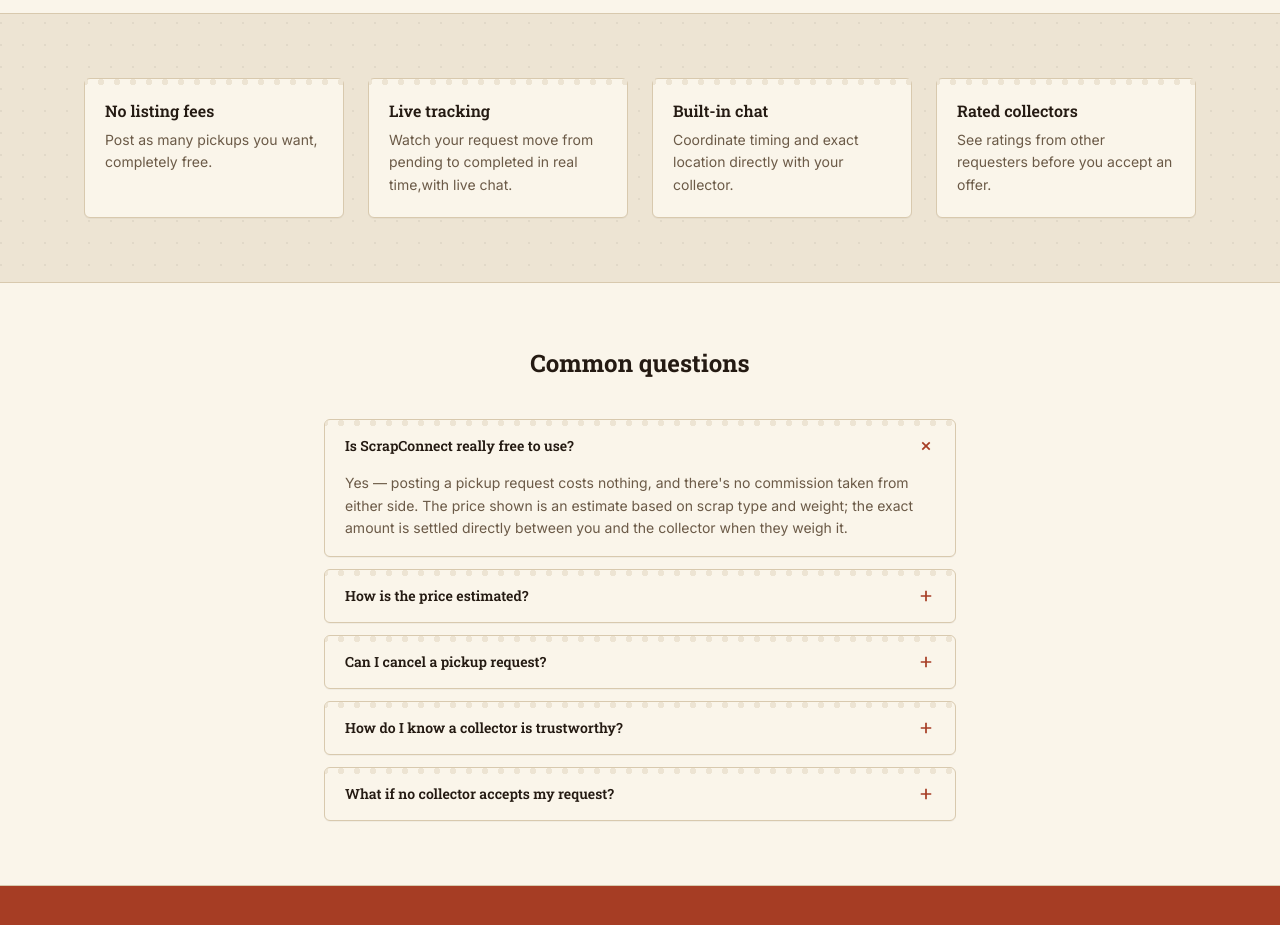
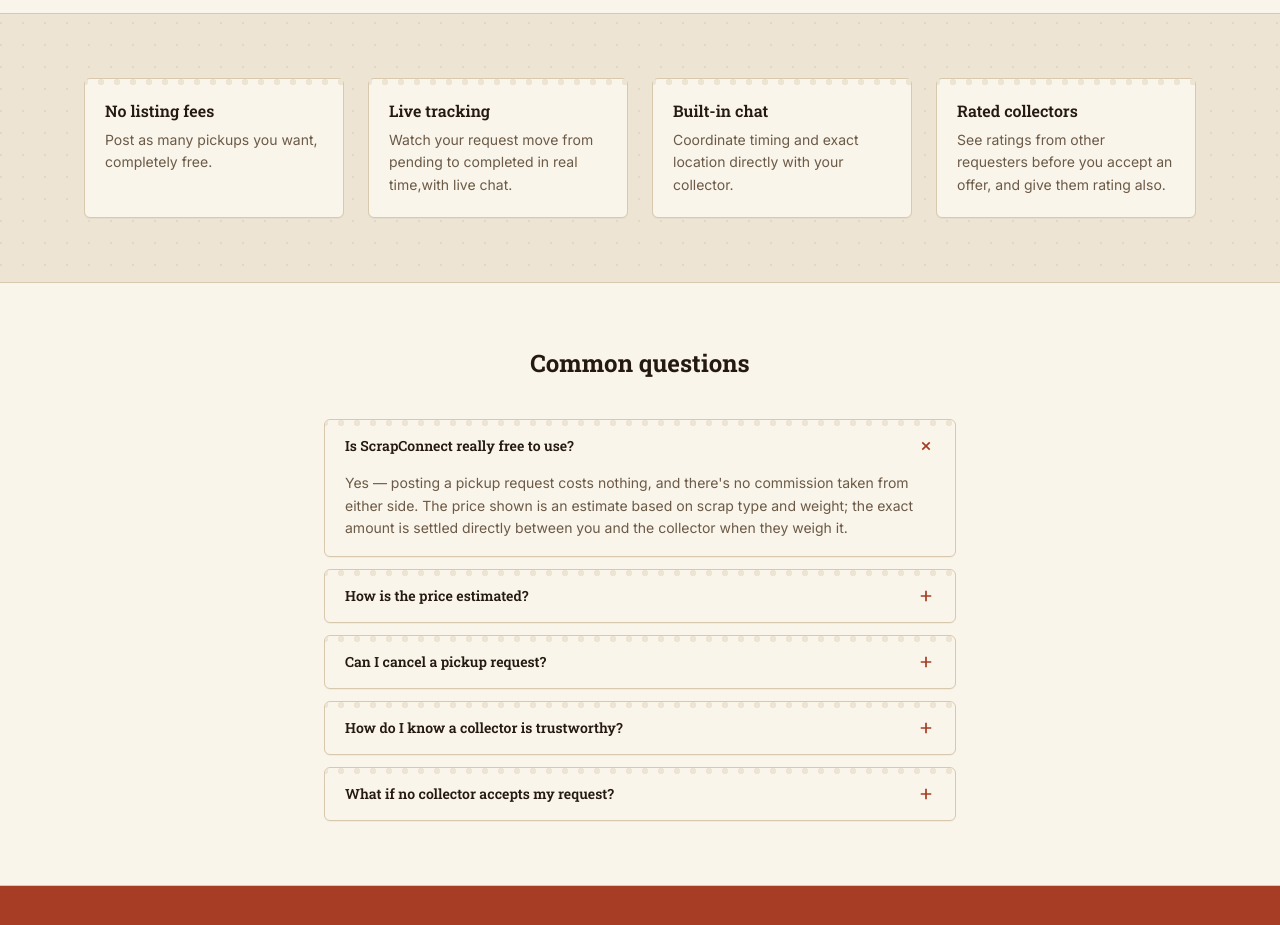
Before and after one commit to atha636/ScrapConncet1-, a React (Vite) app in the folder frontend/: page / in a window 1280 px wide. Shown: the part 1100-2025 px from the top of the page. Built offline with nearby package versions, Linux system fonts and the light colour scheme; no server answers.

Commit message:
fix the card text filed with real

```diff
--- a/frontend/src/pages/Home.jsx
+++ b/frontend/src/pages/Home.jsx
@@ -24,7 +24,7 @@ const FEATURES = [
   { title: "No listing fees", text: "Post as many pickups you want, completely free." },
   { title: "Live tracking", text: "Watch your request move from pending to completed in real time,with live chat." },
   { title: "Built-in chat", text: "Coordinate timing and exact location directly with your collector." },
-  { title: "Rated collectors", text: "See ratings from other requesters before you accept an offer." },
+  { title: "Rated collectors", text: "See ratings from other requesters before you accept an offer, and give them rating also." },
 ];
 
 const MATERIALS = [
```
